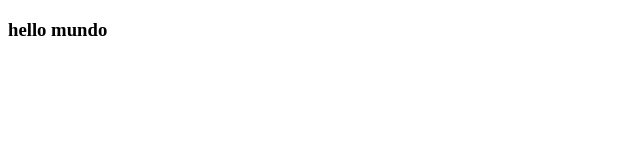
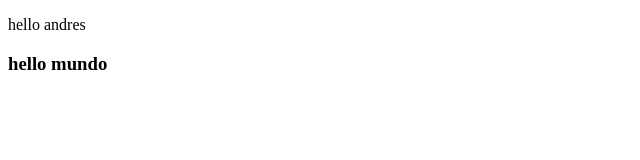
Before and after one commit to andres502/git-test4, a plain HTML site: page index.html in a window 1280 px wide. Shown: the whole page, without its empty margins (0-640 px from the left). Drawn offline with Linux system fonts and the light colour scheme.

Commit message:
Second commit

```diff
--- a/index.html
+++ b/index.html
@@ -5,6 +5,7 @@
     <meta http-equiv="X-UA-Compatible" content="IE=edge">
     <meta name="viewport" content="width=, initial-scale=1.0">
     <title>Document</title>
+    <p>hello andres</p>
 </head>
 <body>
     <h3>hello mundo</h3>
```
